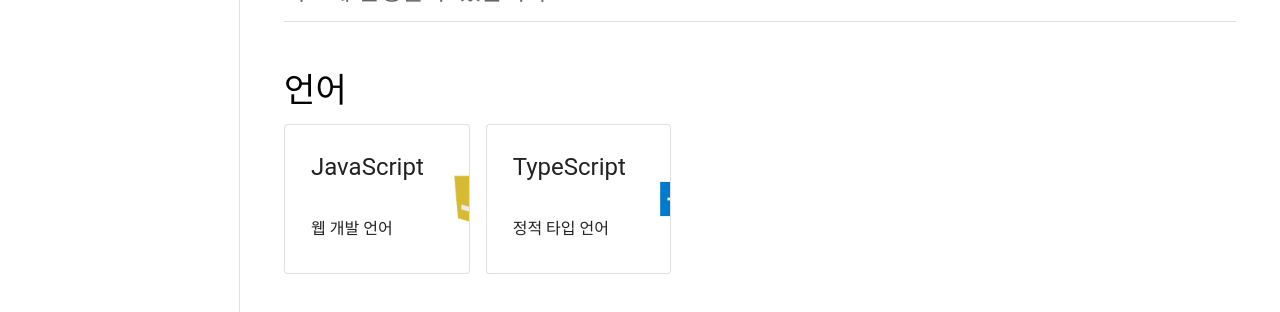
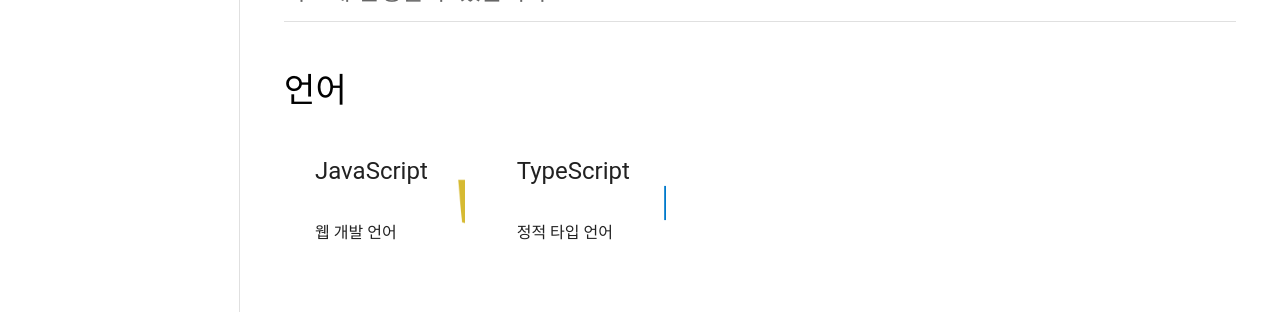
Before and after one commit to projectconventionmaker/project_convention_maker, a React (Vite) app: page /stack in a window 1280 px wide. Shown: the part 196-508 px from the top of the page. Built offline with nearby package versions, Linux system fonts and the light colour scheme.

Commit message:
Design: 스택 카드 테두리 변경

```diff
--- a/src/pages/StackPage.tsx
+++ b/src/pages/StackPage.tsx
@@ -29,7 +29,7 @@
 import reactQuery from '../assets/react-query.svg';
 import zustand from '../assets/zustand.png';
 import cypress from '../assets/cypress.png';
-import { Button, Theme, makeStyles } from '@mui/material';
+import { Button } from '@mui/material';
 import SaveButton from '../components/Button';
 import TextField from '@mui/material/TextField';
 
@@ -206,7 +206,7 @@
           </Grid>
         </Grid>
         <Grid item xs={12}>
-          <Grid container>
+          <Grid item xs={12} sx={{ marginBottom: '30px' }}>
             <Typography
               variant="h4"
               gutterBottom
@@ -240,7 +240,7 @@
             </Grid>
           </Grid>
           {language.length >= 1 && (
-            <Grid item xs={12}>
+            <Grid item xs={12} sx={{ marginBottom: '30px' }}>
               <Typography
                 variant="h4"
                 gutterBottom
@@ -275,7 +275,7 @@
             </Grid>
           )}
           {language.length >= 1 && (
-            <Grid item xs={12}>
+            <Grid item xs={12} sx={{ marginBottom: '30px' }}>
               <Typography
                 variant="h4"
                 gutterBottom
@@ -329,13 +329,16 @@
   return (
     <Grid item xs={4} lg={2.5}>
       <Card
-        style={{
-          backgroundColor: isSelected ? 'pink' : 'white',
+        sx={{
+          border: isSelected ? '#1976d2 solid 5px' : 'white solid 5px',
           display: 'flex',
           gap: '10px',
           justifyContent: 'space-between',
           alignItems: 'center',
           padding: '10px',
+          '&:hover': {
+            border: '#1976d2 solid 5px',
+          },
         }}
         variant="outlined"
         data-stack={item.name}
```
